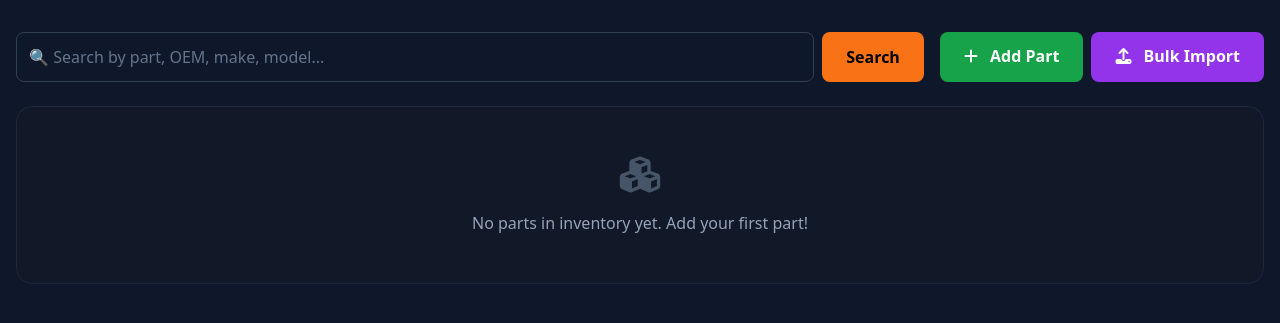
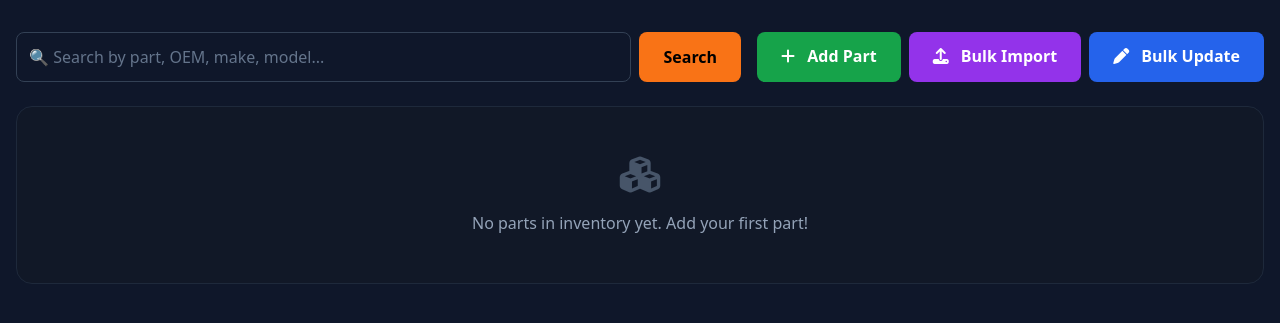
Before and after one commit to zabdi908-glitch/cherrywood-inventory-dev, a Python web app: template templates/parts_index.html in a window 1280 px wide. Shown: the part 65-388 px from the top of the page. Run offline with Jinja, Linux system fonts and the light colour scheme; the template is opened without the code that fills it, so the values that code supplies are empty; some libraries are stand-ins or nearby versions.

Commit message:
Update parts_index.html

```diff
--- a/templates/parts_index.html
+++ b/templates/parts_index.html
@@ -57,6 +57,10 @@
     <a href="/parts/bulk-import" class="px-6 py-3 bg-purple-600 text-white font-bold rounded-lg hover:bg-purple-700 transition">
         <i class="fa-solid fa-upload mr-2"></i> Bulk Import
     </a>
+    <!-- ✅ ADD THIS NEW BUTTON -->
+    <a href="/parts/bulk-update" class="px-6 py-3 bg-blue-600 text-white font-bold rounded-lg hover:bg-blue-700 transition">
+        <i class="fa-solid fa-pen mr-2"></i> Bulk Update
+    </a>
 </div>
         </div>
 
```
Lines whose indentation alone changed are shown as unchanged.
